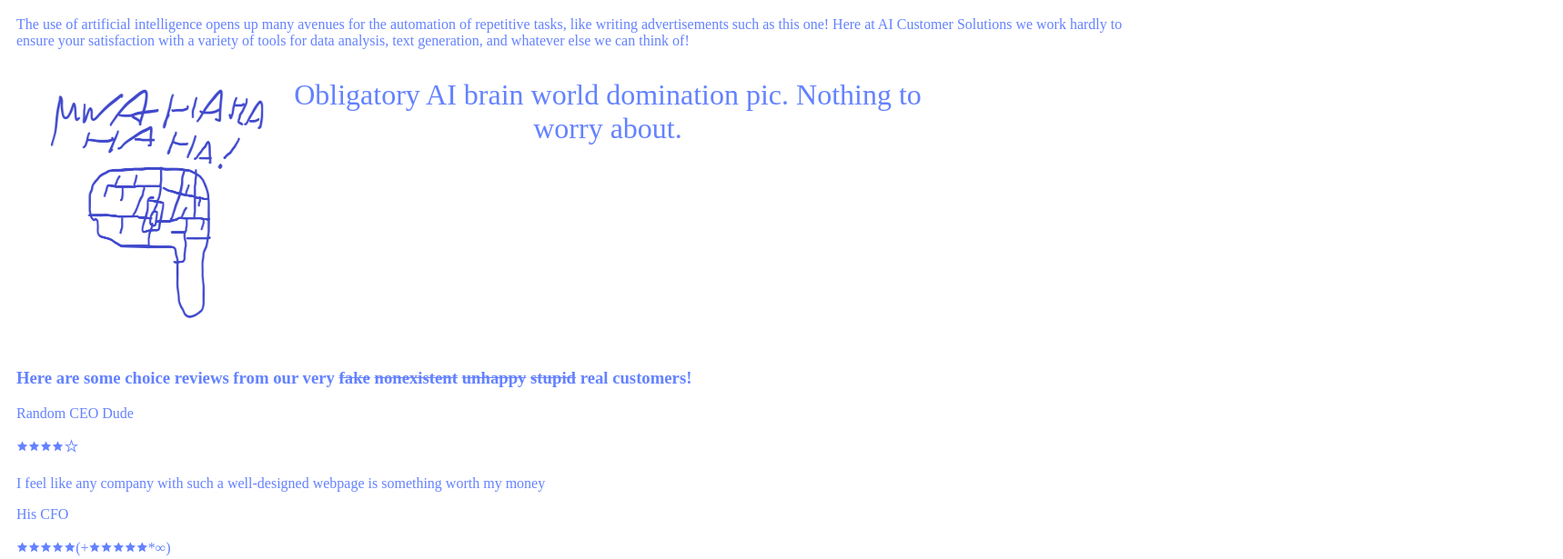
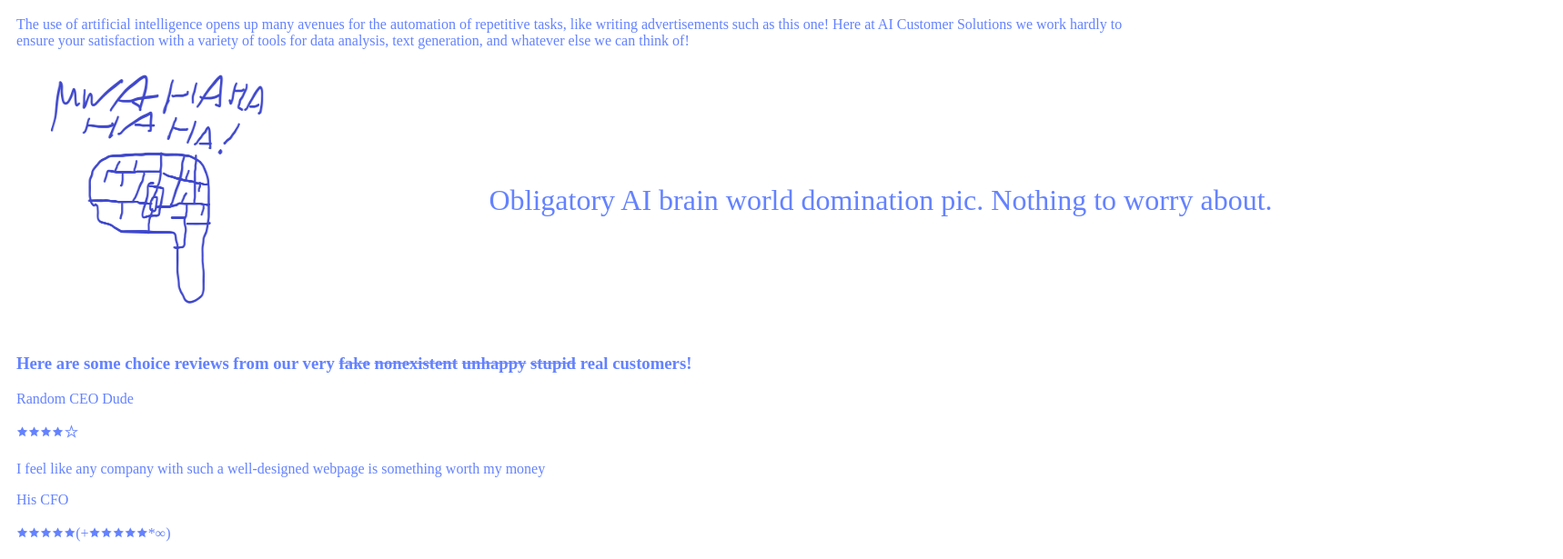
Before and after one commit to OneUserOfGithub/OneUserOfGithub.github.io, a plain HTML site: page index.html in a window 1280 px wide. Shown: the part 58-673 px from the top of the page at 91% size, 1718 px wide, since content can reach past the window. Drawn offline with Linux system fonts and the light colour scheme.

Commit message:
Update style.css

```diff
--- a/style.css
+++ b/style.css
@@ -15,8 +15,9 @@ body{
 
 #description{
 	font-size: 32px;
-	width: 1000px;
-	height: 300px;
+	width: 1500px;
+	height: 100px;
+	padding: 100px;
 	text-align: center;
 }
 
```
